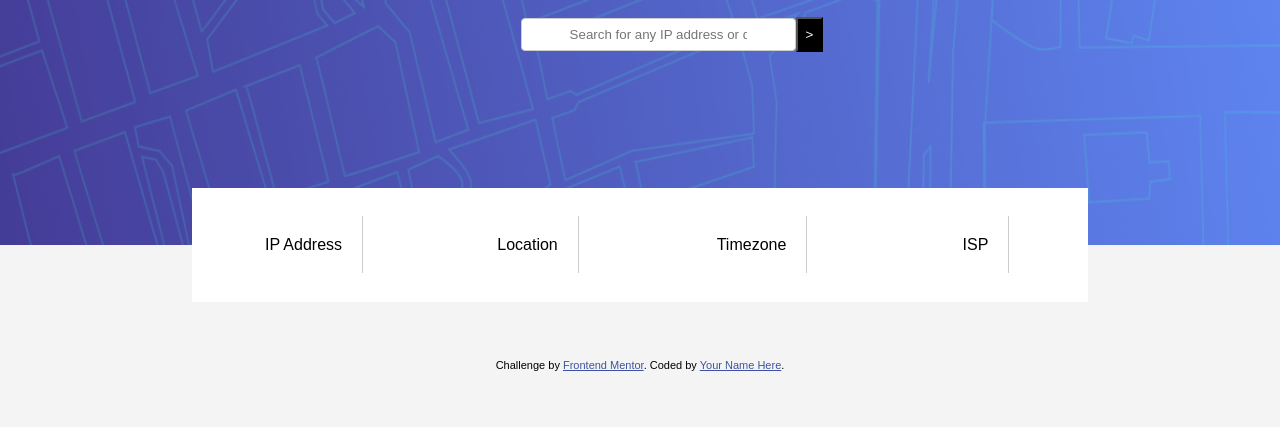
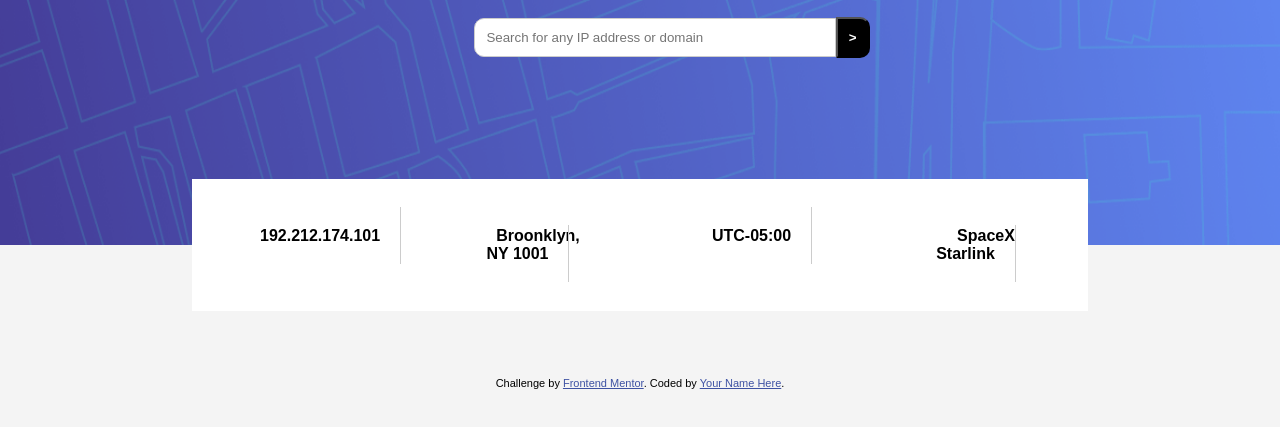
Before and after one commit to ridhi-priya/frontendmentor-challenge-everyday, a plain HTML site: page 05. Ip-address-tracker/index.html in a window 1280 px wide. Shown: the part 67-494 px from the top of the page. Drawn offline with nearby package versions, Linux system fonts and the light colour scheme.

Commit message:
code added

```diff
--- a/05. Ip-address-tracker/index.html
+++ b/05. Ip-address-tracker/index.html
@@ -13,7 +13,9 @@
     />
 <link rel="stylesheet" href="style.css">
     <title>Frontend Mentor | IP Address Tracker</title>
-
+    <link rel="stylesheet" href="https://unpkg.com/leaflet@1.9.4/dist/leaflet.css"
+    integrity="sha256-p4NxAoJBhIIN+hmNHrzRCf9tD/miZyoHS5obTRR9BMY="
+    crossorigin=""/>
 
   </head>
   <body>
@@ -22,13 +24,15 @@
       <input
         type="text"
         placeholder="Search for any IP address or domain"
+        size="40"
       /><button>></button></div>
       <div class="lower-sec">
       <div class="grid-container">
-        <div class="grid-item"><span>IP Address</span></div>
-        <div class="grid-item"><span>Location</span></div>
-        <div class="grid-item"><span>Timezone</span></div>
-        <div class="grid-item"><span>ISP</span></div>
+        <!-- IP Address, Location, Timezone, ISP -->
+        <div class="grid-item"><span>192.212.174.101</span></div>
+        <div class="grid-item"><span>Broonklyn, NY 1001</span></div>
+        <div class="grid-item"><span>UTC-05:00</span></div>
+        <div class="grid-item"><span>SpaceX Starlink</span></div>
     </div>
     <div class="attribution">
       Challenge by
--- a/05. Ip-address-tracker/style.css
+++ b/05. Ip-address-tracker/style.css
@@ -20,9 +20,9 @@ section{
     color: white;
 }
 input{
-    padding: 0.5rem 3rem;
+    padding: 0.7rem ;
     border: 1px solid #ccc;
-    border-radius: 4px;
+    border-radius: 10px 0 0 10px
 }
 input:focus {
     outline: none;
@@ -30,8 +30,9 @@ input:focus {
 button{
     background-color: black;
     color: white;
-    padding: 0.5rem ;
-
+    padding: 0.7rem ;
+    border-radius: 0 10px 10px 0;
+    font-weight: bold;
 }
 
 .grid-container {
@@ -47,6 +48,7 @@ button{
     padding: 3rem;
     text-align: center;
     background-color: white;
+    font-weight: bold;
 }
 span{
     border-right: 1px solid #ccc;
```
